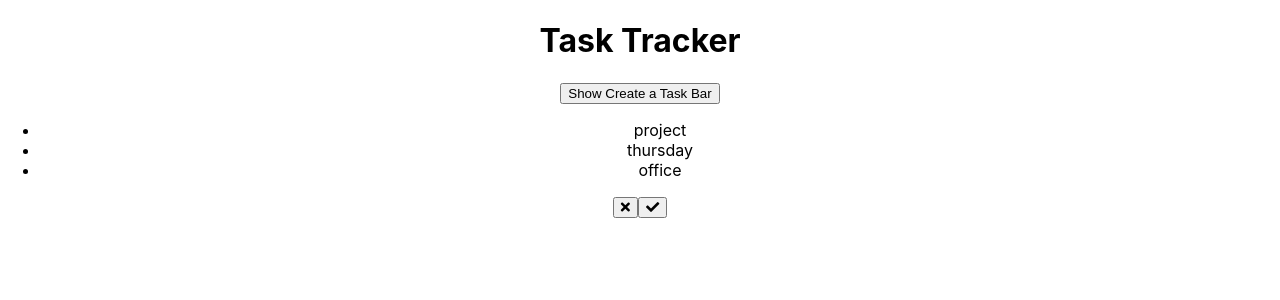
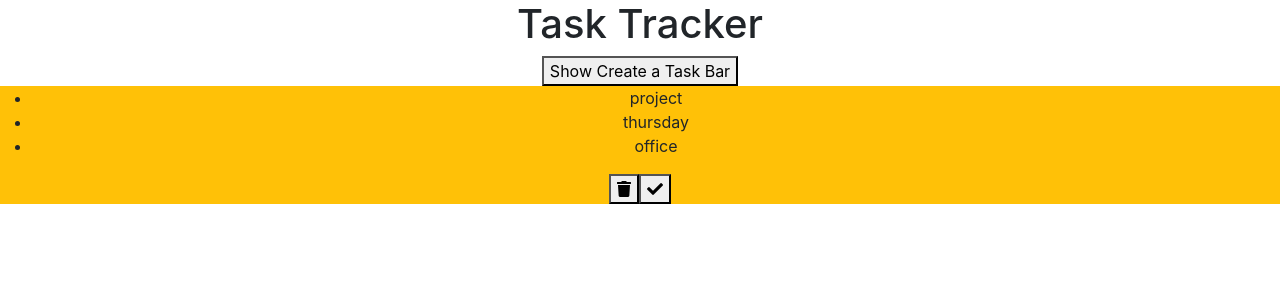
Before and after one commit to esatyasar/task-tracker, a React (Create React App) app: page / in a window 1280 px wide. Shown: the top 300 px of the page. Built offline with nearby package versions, Linux system fonts and the light colour scheme.

Commit message:
added item style

```diff
--- a/public/index.html
+++ b/public/index.html
@@ -26,6 +26,8 @@
   <link rel="stylesheet" href="https://cdnjs.cloudflare.com/ajax/libs/font-awesome/5.15.4/css/all.min.css"
     integrity="sha512-1ycn6IcaQQ40/MKBW2W4Rhis/DbILU74C1vSrLJxCq57o941Ym01SwNsOMqvEBFlcgUa6xLiPY/NS5R+E6ztJQ=="
     crossorigin="anonymous" referrerpolicy="no-referrer" />
+  <link href="https://cdn.jsdelivr.net/npm/bootstrap@5.1.0/dist/css/bootstrap.min.css" rel="stylesheet"
+    integrity="sha384-KyZXEAg3QhqLMpG8r+8fhAXLRk2vvoC2f3B09zVXn8CA5QIVfZOJ3BCsw2P0p/We" crossorigin="anonymous">
 </head>
 
 <body>
@@ -41,7 +43,12 @@
       To begin the development, run `npm start` or `yarn start`.
       To create a production bundle, use `npm run build` or `yarn build`.
     -->
-
+  <script src="https://cdn.jsdelivr.net/npm/@popperjs/core@2.9.3/dist/umd/popper.min.js"
+    integrity="sha384-eMNCOe7tC1doHpGoWe/6oMVemdAVTMs2xqW4mwXrXsW0L84Iytr2wi5v2QjrP/xp"
+    crossorigin="anonymous"></script>
+  <script src="https://cdn.jsdelivr.net/npm/bootstrap@5.1.0/dist/js/bootstrap.min.js"
+    integrity="sha384-cn7l7gDp0eyniUwwAZgrzD06kc/tftFf19TOAs2zVinnD/C7E91j9yyk5//jjpt/"
+    crossorigin="anonymous"></script>
 </body>
 
 </html>
--- a/src/components/button/Button.js
+++ b/src/components/button/Button.js
@@ -1,6 +1,7 @@
 import React,{useState} from 'react'
 import Form from "../form/Form"
-import List from "../list/List";
+import List from "../list/List"
+
 
 
 function Button() {
@@ -19,15 +20,12 @@ function Button() {
         setTasks(filtered)
     }
 
-    const addSuccess = (item) =>{
-        return !item
-    }
-
     return (
         <div>
             <button onClick={toggle}>{isValid ? show: hide} </button>
             {!isValid && <Form tasks = {tasks} setTasks={setTasks} />}
-            <List deleteItem={deleteItem} tasks={tasks} addSuccess={addSuccess} />
+            <List deleteItem={deleteItem} tasks={tasks}/>
+
         </div>
 
     )
--- a/src/components/list/List.js
+++ b/src/components/list/List.js
@@ -1,24 +1,28 @@
-import React from 'react'
-import Success from "../success/Success"
+import React, {useState} from 'react'
 
-function List({tasks, deleteItem, addSuccess}) {
+function List({tasks, deleteItem}) {
+    const [change,setChange] = useState(false)
 
+    const changeBg = ()=>{
+       setChange(!change)
+
+
+    }
     return (
         <div>
             <div>
             {tasks.map((item) =>
-                <div key={item.id}>
+                <div className={change ? "bg-success":"bg-warning"} key={item.id}>
                     <ul>
                         <li>{item.text}</li>
                         <li>{item.day}</li>
                         <li>{item.category}</li>
                     </ul>
-                    <div>
-                    <button onClick={()=>deleteItem(item.id)}><i className="fas fa-times"></i></button>
-                    <button onClick ={()=>addSuccess(item.isDone)}><i className="fas fa-check"></i></button>
-                    </div>
-                    {item.isDone && <Success /> }
 
+                    <button onClick={()=>deleteItem(item.id)}><i className="fas fa-trash"></i> </button>
+                    <button onClick={changeBg}><i className={change ? "fas fa-times":"fas fa-check"}></i></button>
+
+                    {console.log(item)}
 
                 </div>
             )}
--- a/src/components/success/Success.js
+++ /dev/null
@@ -1,12 +0,0 @@
-import React from 'react'
-
-function Success() {
-    return (
-        <div>
-
-            rifat kazak
-        </div>
-    )
-}
-
-export default Success
```
Also changed, not shown: src/components/success/Success.css (deleted).
